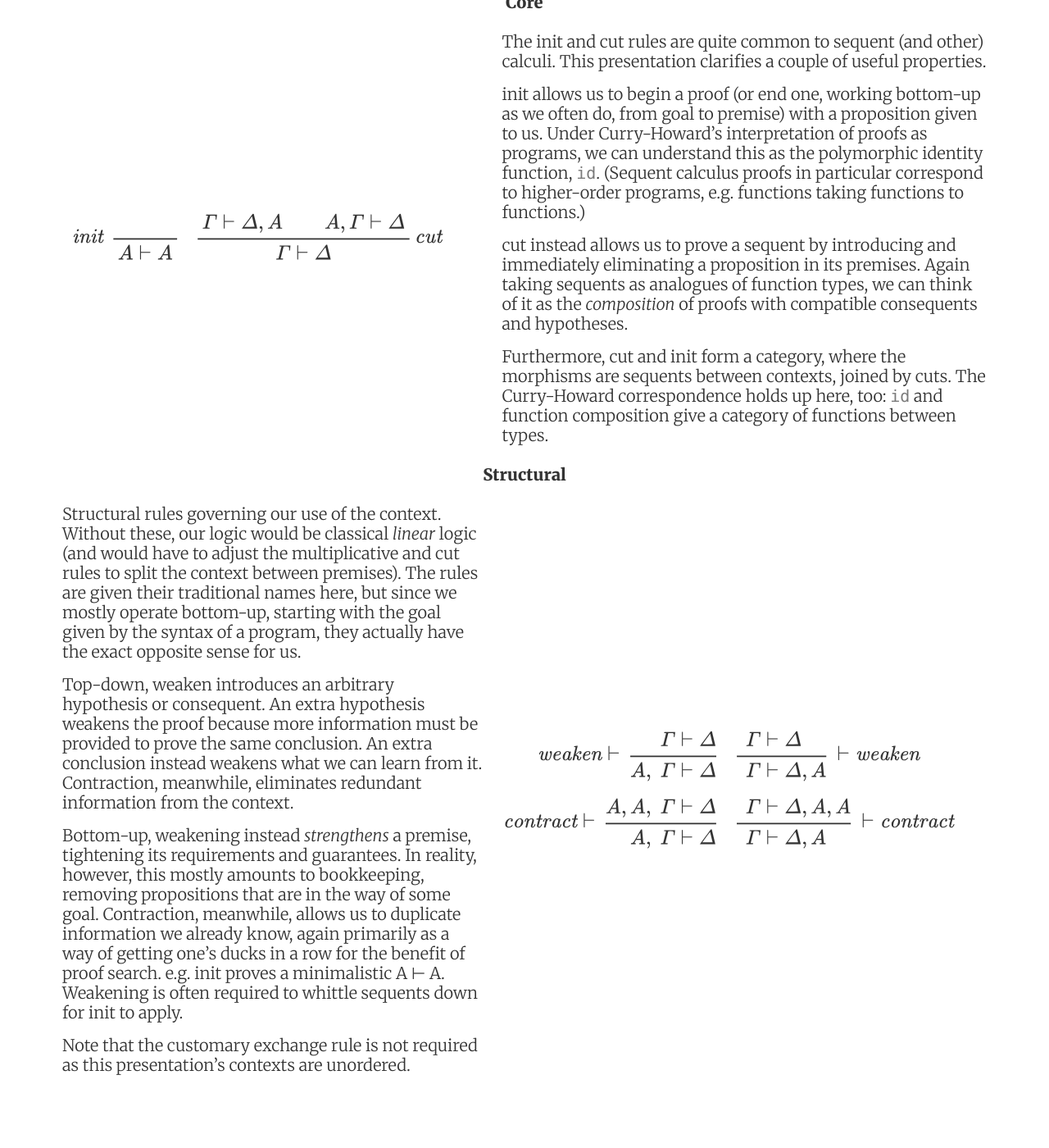
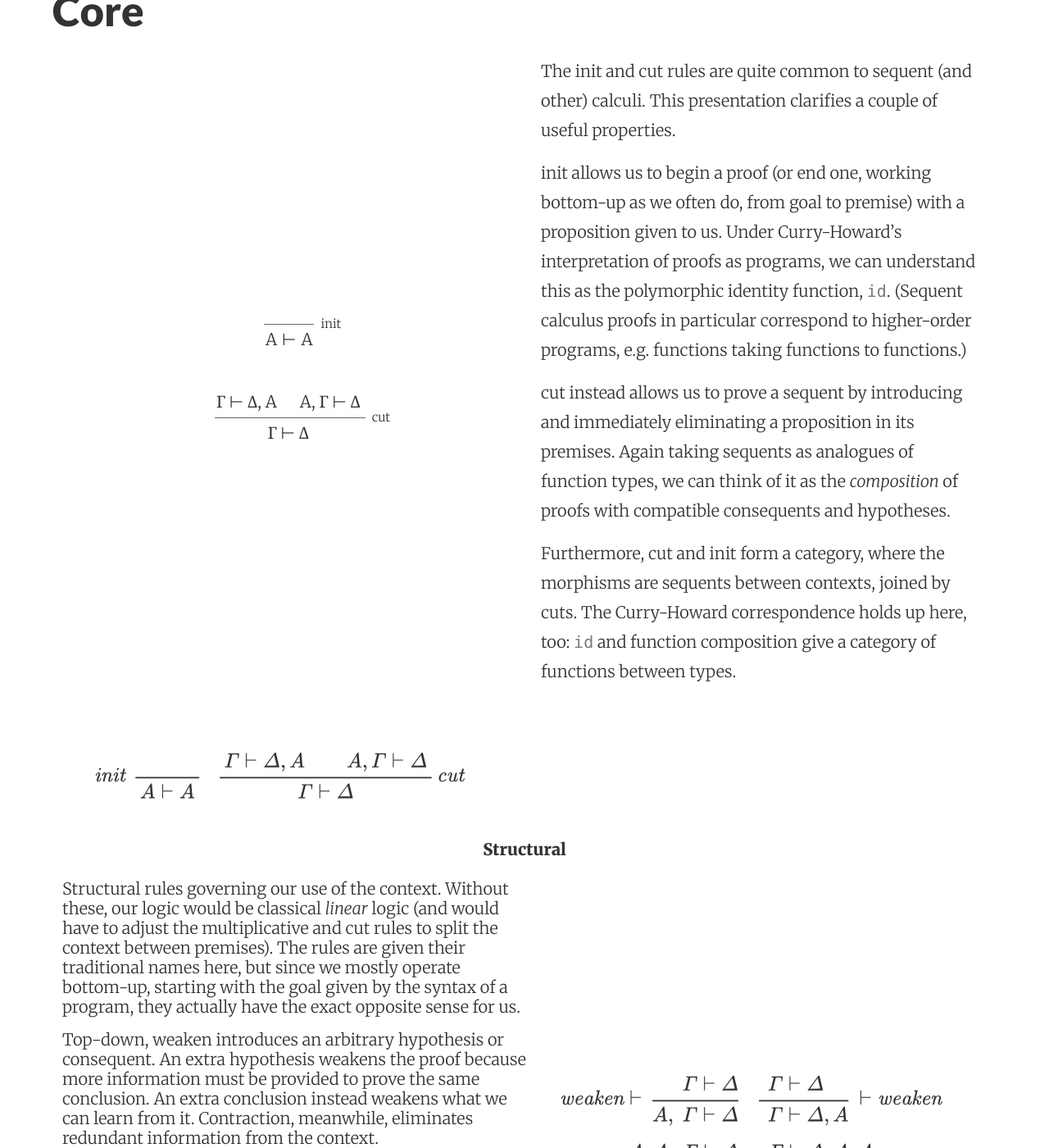
Before and after one commit to robrix/robrix.github.io, a Jekyll site: the page docs/posts/2021-06-07-duality/index.html, which Jekyll copies as it is, in a window 1280 px wide and 1400 px high, scrolled down 6756 px. Shown: the whole window at 82% size. Built offline with Jekyll 4.4.1, drawn with Linux system fonts in a browser that asks for light colours; some of the changed text lies outside the part shown.

Commit message:
Extract the core rules.

```diff
--- a/docs/posts/2021-06-07-duality/index.html
+++ b/docs/posts/2021-06-07-duality/index.html
@@ -674,18 +674,47 @@
         ∃ (“there exists”): existential quantification ≈ abstract data type
       </figcaption>
     </figure>
-    <figure class="connective">
+    <div class="connective">
       <div class="rule">
         <p>~(∀X.A<sup>−</sup>) ≈ ∃X.~A<sup>−</sup></p>
       </div>
       <div class="rule">
         <p>¬(∃X.A<sup>+</sup>) ≈ ∀X.¬A<sup>+</sup></p>
       </div>
-      <figcaption>
-        translations of CBN and CBV function types into polarized calculi
-      </figcaption>
-    </figure>
+    </div>
   </div>
+</figure>
+<h2 id="core">Core</h2>
+<figure class="section">
+  <div class="column">
+    <div class="rule">
+      <div class="inference">
+        <div class="axiom"></div>
+        <span class="line-of-inference"></span>
+        <div class="conclusion Γ">A</div>
+        <div class="conclusion turnstile">⊢</div>
+        <div class="conclusion Δ">A</div>
+      </div>
+      <div class="label">init</div>
+    </div>
+    <div class="rule">
+      <div class="inference">
+        <div class="premises">
+          <div class="premise">Γ ⊢ Δ, A</div>
+          <div class="premise">A, Γ ⊢ Δ</div>
+        </div>
+        <span class="line-of-inference"></span>
+        <div class="conclusion">Γ ⊢ Δ</div>
+      </div>
+      <div class="label">cut</div>
+    </div>
+  </div>
+  <figcaption>
+    <p>The init and cut rules are quite common to sequent (and other) calculi. This presentation clarifies a couple of useful properties.</p>
+    <p>init allows us to begin a proof (or end one, working bottom-up as we often do, from goal to premise) with a proposition given to us. Under Curry-Howard’s interpretation of proofs as programs, we can understand this as the polymorphic identity function, <code>id</code>. (Sequent calculus proofs in particular correspond to higher-order programs, e.g. functions taking functions to functions.)</p>
+    <p>cut instead allows us to prove a sequent by introducing and immediately eliminating a proposition in its premises. Again taking sequents as analogues of function types, we can think of it as the <em>composition</em> of proofs with compatible consequents and hypotheses.</p>
+    <p>Furthermore, cut and init form a category, where the morphisms are sequents between contexts, joined by cuts. The Curry-Howard correspondence holds up here, too: <code>id</code> and function composition give a category of functions between types.</p>
+  </figcaption>
 </figure>
 <table class="borderless">
   <colgroup>
@@ -693,9 +722,6 @@
     <col span="2">
   </colgroup>
   <tbody>
-    <tr>
-      <th colspan="4"><a name="core">Core</a></th>
-    </tr>
     <tr>
       <td colspan="2">
         $$
```
Also changed, not shown: other parts of docs/posts/2021-06-07-duality/index.html (+0 -4 lines), _css/antitypical.css (+8 -0 lines), docs/feed.xml (+34 -12 lines), posts/2021-06-07-duality.md (+37 -33 lines), docs/css/stylesheet.css.
